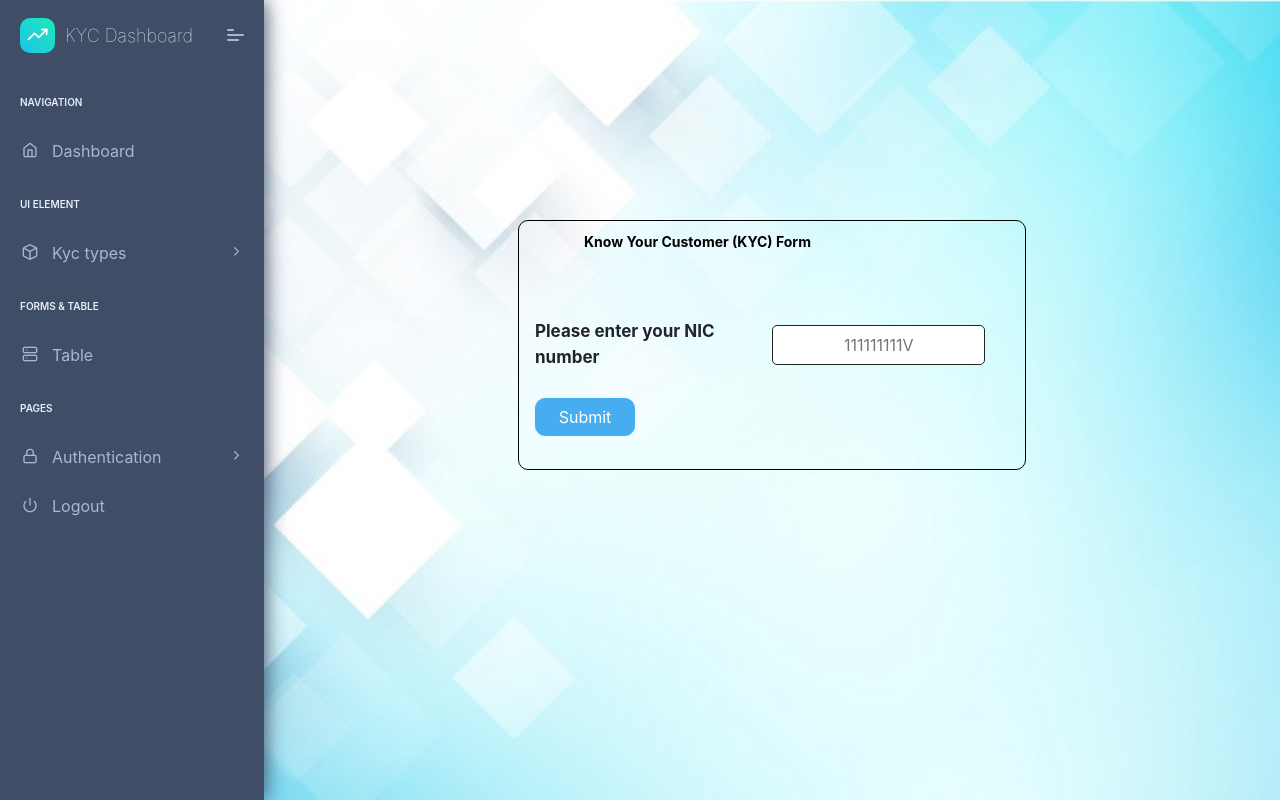
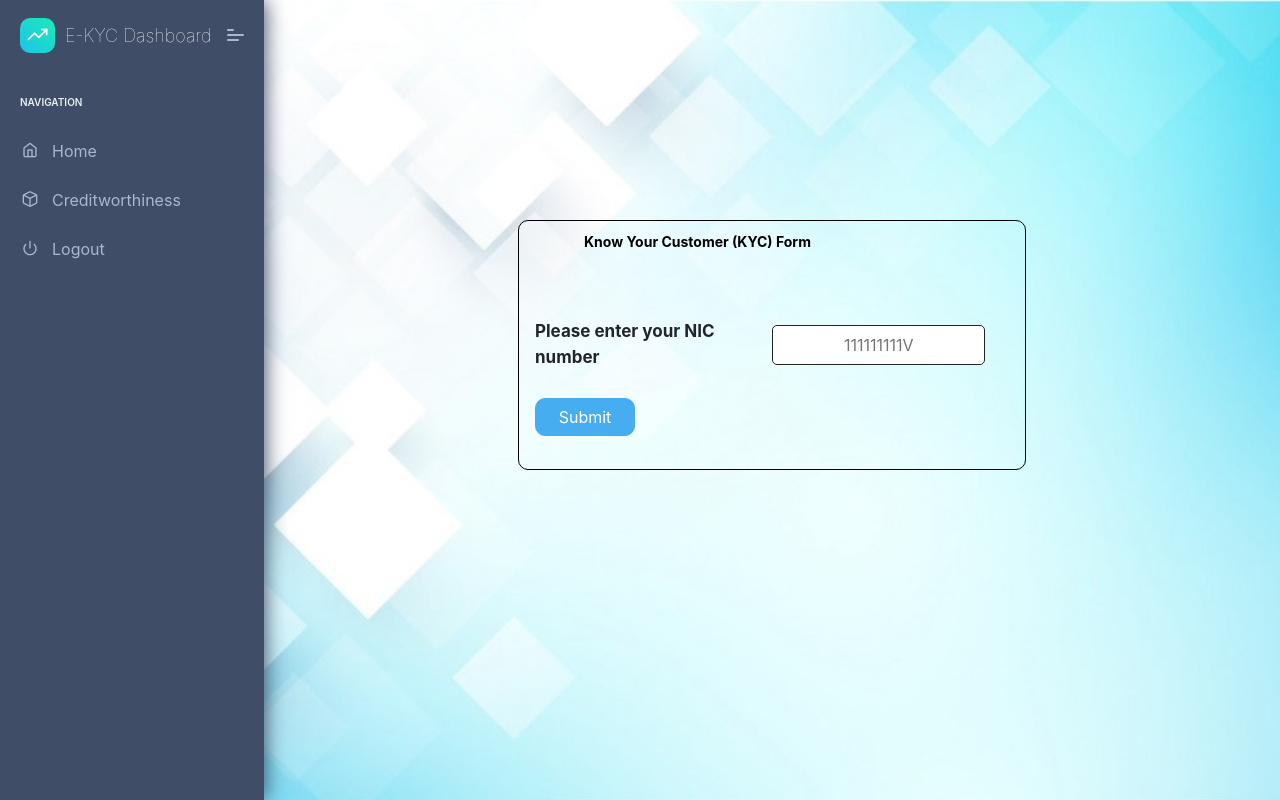
Before and after one commit to isurusupasan/kyc_final_v1, a Django app: page / in a window 1280 px wide. Run offline with Django 3.2, Linux system fonts and the light colour scheme; parts of the project's set-up code (start-up, migrations or seed data) failed here and were passed over; some libraries are stand-ins or nearby versions.

Commit message:
ui update

```diff
--- a/kyc_django/kyc_django/kyc/templates/includes/sidebar.html
+++ b/kyc_django/kyc_django/kyc/templates/includes/sidebar.html
@@ -7,7 +7,7 @@
                     <div class="b-bg">
                         <i class="feather icon-trending-up"></i>
                     </div>
-                    <span class="b-title">KYC Dashboard</span>
+                    <span class="b-title">E-KYC Dashboard</span>
                 </a>
                 <a class="mobile-menu" id="mobile-collapse" href="javascript:"><span></span></a>
             </div>
@@ -18,13 +18,21 @@
                     </li>
                     <li data-username="dashboard Default Ecommerce CRM Analytics Crypto Project"
                         class="nav-item {% if 'index' in segment %} active {% endif %}">
-                        <a href="/" class="nav-link "><span class="pcoded-micon"><i class="feather icon-home"></i></span><span class="pcoded-mtext">Dashboard</span></a>
+                        <a href="/" class="nav-link "><span class="pcoded-micon"><i class="feather icon-home"></i></span><span class="pcoded-mtext">Home</span></a>
                     </li>
-                    <li class="nav-item pcoded-menu-caption">
-                        <label>UI Element</label>
+
+                     <li data-username="Disabled Menu" class="nav-item">
+                        <a href="#" class="nav-link">
+                            <span class="pcoded-micon"><i class="feather icon-box"></i></span><span class="pcoded-mtext">Creditworthiness</span>
+                        </a>
+                    </li>
+                    <!--<li class="nav-item pcoded-menu-caption">
+
+
+                        <label>creditworthiness</label>
                     </li>
                     <li data-username="basic components Button Alert Badges breadcrumb Paggination progress Tooltip popovers Carousel Cards Collapse Tabs pills Modal Grid System Typography Extra Shadows Embeds" class="nav-item pcoded-hasmenu">
-                        <a href="javascript:" class="nav-link "><span class="pcoded-micon"><i class="feather icon-box"></i></span><span class="pcoded-mtext">Kyc types</span></a>
+                        <a href="javascript:" class="nav-link "><span class="pcoded-micon"><i class="feather icon-box"></i></span><span class="pcoded-mtext">creditworthiness</span></a>
                         <ul class="pcoded-submenu">
                             <li class=""><a href="/index" class="">KYC form</a></li>
                             <li class=""><a href="/personal" class="">Personal Details</a></li>
@@ -35,15 +43,15 @@
                     </li>
                     <li class="nav-item pcoded-menu-caption">
                         <label>Forms & table</label>
-                    </li>
+                    </li>-->
                     <!--<li data-username="form elements advance componant validation masking wizard picker select"
                         class="nav-item {% if 'ui-forms' in segment %} active {% endif %}">
                         <a href="/update" class="nav-link "><span class="pcoded-micon"><i class="feather icon-file-text"></i></span><span class="pcoded-mtext">Form elements</span></a>
-                    </li>-->
+                    </li>
                     <li data-username="Table bootstrap datatable footable"
                         class="nav-item {% if 'ui-tables' in segment %} active {% endif %}">
                         <a href="/update" class="nav-link "><span class="pcoded-micon"><i class="feather icon-server"></i></span><span class="pcoded-mtext">Table</span></a>
-                    </li>
+                    </li>-->
                     <!--<li class="nav-item pcoded-menu-caption">
                         <label>Chart & Maps</label>
                     </li>
@@ -53,7 +61,7 @@
                     <li data-username="Maps Google"
                          class="nav-item {% if 'maps-google' in segment %} active {% endif %}">
                         <a href="/maps-google.html" class="nav-link "><span class="pcoded-micon"><i class="feather icon-map"></i></span><span class="pcoded-mtext">Maps</span></a></li>-->
-                    <li class="nav-item pcoded-menu-caption">
+                    <!--<li class="nav-item pcoded-menu-caption">
                         <label>Pages</label>
                     </li>
                     <li data-username="Authentication Sign up Sign in reset password Change password Personal information profile settings map form subscribe" class="nav-item pcoded-hasmenu">
@@ -64,7 +72,7 @@
                             <li class=""><a href="/register.html" class="">Register (template)</a></li>
                         </ul>
                     </li>
-                    <!--
+
                     <li data-username="Sample Page"
                         class="nav-item {% if 'page-blank' in segment %} active {% endif %}">
                         <a href="/page-blank.html" class="nav-link"><span class="pcoded-micon"><i class="feather icon-sidebar"></i></span><span class="pcoded-mtext">Sample page</span></a></li>
```
